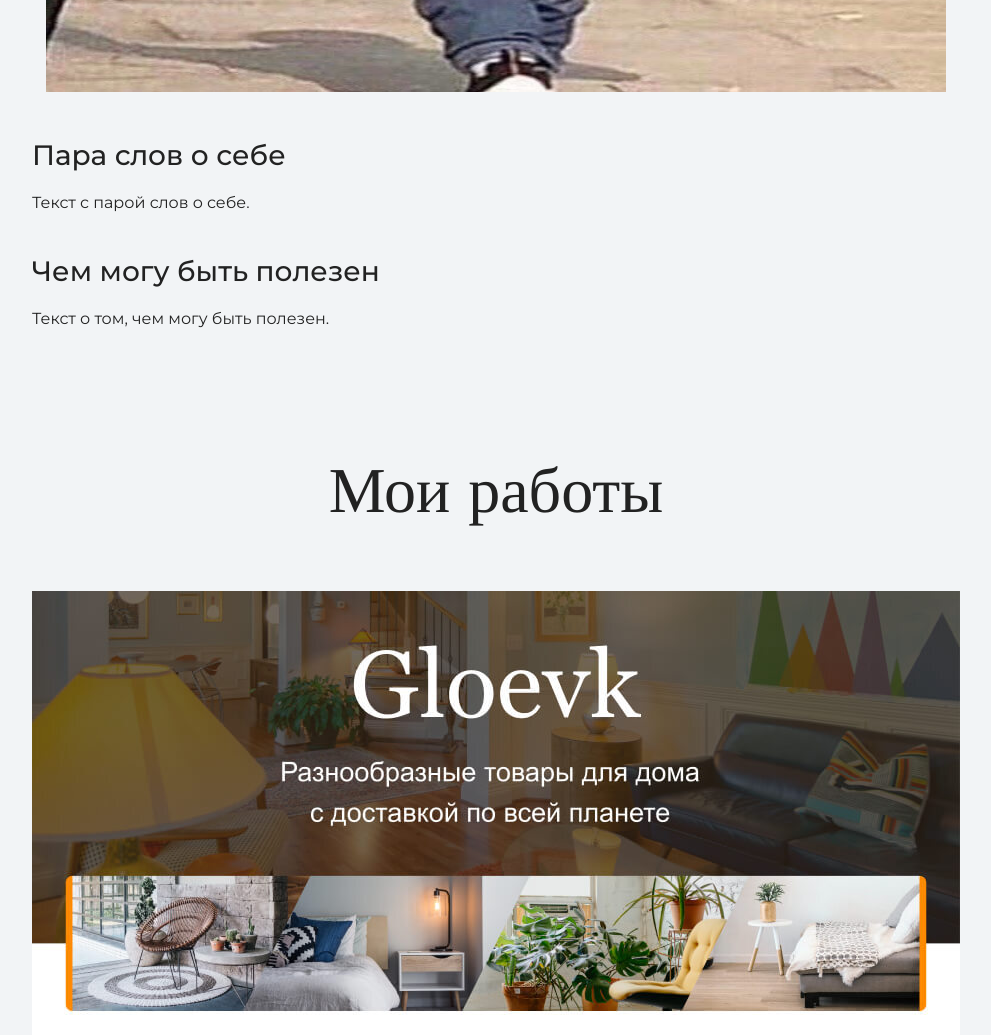
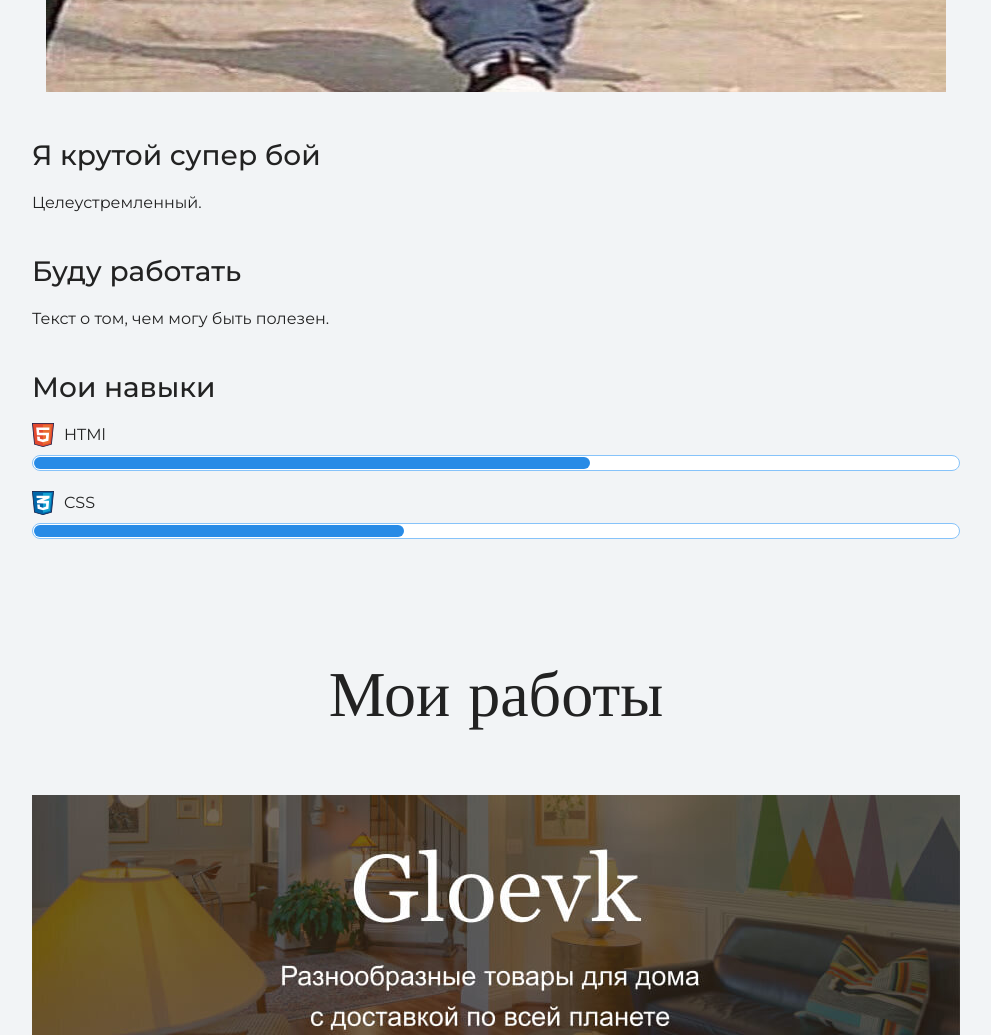
Before and after one commit to MaminoChydo/my-sait-krytoi, a plain HTML site: page index.html in a window 1280 px wide. Shown: the part 1580-2615 px from the top of the page, without its empty margins (144-1135 px from the left). Drawn offline with nearby package versions, Linux system fonts and the light colour scheme.

Commit message:
skill add

```diff
--- a/index.html
+++ b/index.html
@@ -30,10 +30,23 @@
         <figure class="user-image">
           <img src="files/user.jpg" width="900" height="500" alt="Фотография молодого джуна">
         </figure>
-        <h3>Пара слов о себе</h3>
-        <p>Текст с парой слов о себе.</p>
-        <h3>Чем могу быть полезен</h3>
+        <div>
+          <h3>Я крутой супер бой</h3>
+          <p>Целеустремленный.</p>
+        </div>
+        <div>
+          <h3>Буду работать</h3>
           <p>Текст о том, чем могу быть полезен.</p>
+        </div>
+        <div class="skills">
+          <h3>Мои навыки</h3>
+          <dl class="skills-list">
+            <dt class="skill-html">HTMl</dt>
+            <dd class="level"><div style="width: 60%;">60%</div></dd>
+            <dt class="skill-css">CSS</dt>
+            <dd class="level"><div style="width: 40%;">40%</div></dd>
+          </dl>
+        </div>
       </div>
     </section>
 
@@ -44,13 +57,15 @@
           <img src="files/project.jpg" width="928" height="536"
           alt="Сайт магазина товаров для дома">
         </figure>
-
+        <div>
           <h3>Магазин товаров для дома</h3>
           <p>Мой первый сайт.</p>
           <a class="button" href="source/project/index.html">Открыть страницу</a>
-
+        </div>
+        <div>
           <h3>Блог начинающего верстальщика</h3>
           <p>Статический блог про обучение HTML и CSS.</p>
+        </div>
       </div>
     </section>
 
```
Lines whose indentation alone changed are shown as unchanged.
